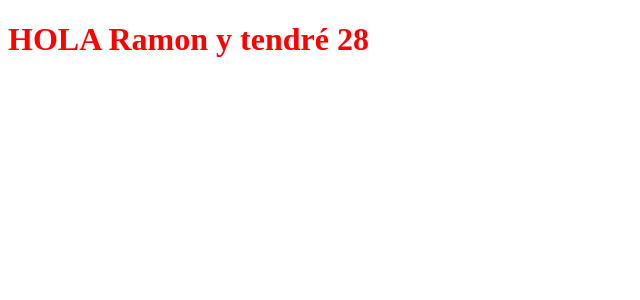
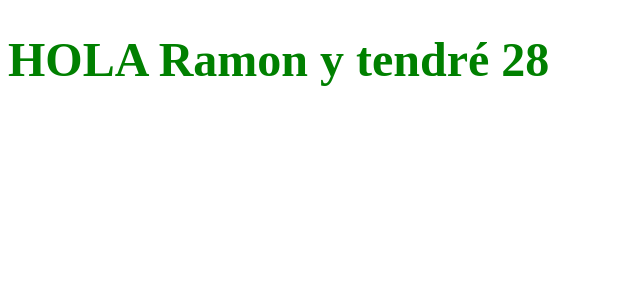
Before and after one commit to NEBULA1978/EMPEZANDO, a Vue app: page / in a window 1280 px wide. Shown: the top 300 px of the page, without its empty margins (0-640 px from the left). Built offline with nearby package versions, Linux system fonts and the light colour scheme.

Commit message:
Creando archivo base app.vue añado variable para el color de letra

```diff
--- a/src/App.vue
+++ b/src/App.vue
@@ -1,5 +1,5 @@
 <template>
-  <h1>HOLA {{ miNombre }} y tendré {{ miEdad }}</h1>
+  <h1 v-bind:style="miColor">HOLA {{ miNombre }} y tendré {{ miEdad }}</h1>
 </template>
 
 
@@ -8,12 +8,12 @@
 <script setup>
   const miNombre="Ramon"
   const miEdad=28
+  const miColor="color:green;font-size:3em"
 </script>
 
 
 <!-- scoped solo afecta a este elemento -->
+<!-- Quito estilo h1 para prevalezca el estilo de directiva de arriba -->
 <style scoped>
-  h1{
-    color: red;
-  }
+
 </style>
```
